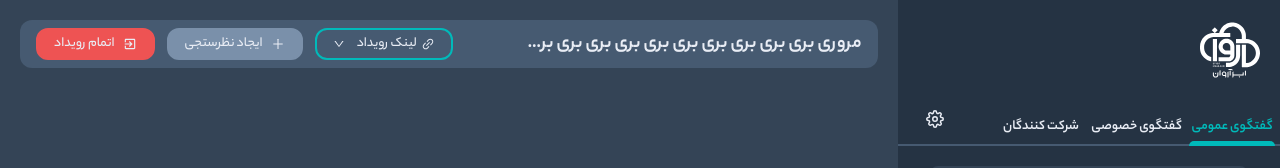
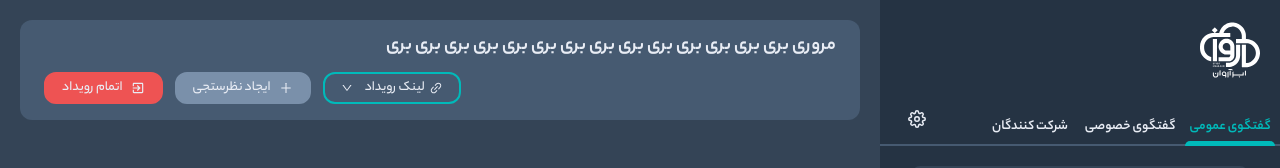
Before and after one commit to pooooriya/inpoint, a Next.js app: page / in a window 1280 px wide. Shown: the top 168 px of the page. Built offline with nearby package versions, Linux system fonts and the light colour scheme.

Commit message:
fix responsive

```diff
--- a/components/Layout/Header/index.tsx
+++ b/components/Layout/Header/index.tsx
@@ -15,11 +15,11 @@ export const Header = (props: HeaderProps) => {
     const [isOpenEndShow, setIsOpenEndShow] = useState(false)
     return (
         <>
-            <div className="bg-primary-900 flex rounded-xl items-center justify-between px-4 py-2 text-primary-300 text-xl">
-                <div className="h-full w-5/12">
-                    <h1 className="font-bold leading-none overflow-hidden whitespace-nowrap text-ellipsis w-[99%]">مروری بری بری بری بری بری بری بری بری بری بری بری بری بری بری</h1>
+            <div className="bg-primary-900 flex xl:flex-row flex-wrap rounded-xl items-center justify-center xl:justify-between text-center px-4 py-2 text-primary-300 text-xl w-full">
+                <div className="flex justify-start flex-auto m-2">
+                    <h1 className="font-bold text-right leading-none overflow-hidden whitespace-nowrap text-ellipsis w-[99%]">مروری بری بری بری بری بری بری بری بری بری بری بری بری بری بری</h1>
                 </div>
-                <div className="flex justify-end items-center w-7/12">
+                <div className="flex justify-end flex-auto m-2">
                     <DropDown Title="لینک رویداد" Icon={<AiOutlineLink className="ml-1" />} Type="primary">
                         <div className='cursor-pointer p-2 border mt-2 border-primary-800  bg-primary-1000 rounded-lg flex items-center'>
                             <div className='p-3 rounded-xl  bg-primary-800'>
--- a/components/Layout/Main/index.tsx
+++ b/components/Layout/Main/index.tsx
@@ -19,7 +19,7 @@ export const Main = (props: MainProps) => {
 
     return (
         <div className="bg-primary-1000 h-full p-0 flex flex-col md:p-3 lg:p-5 ">
-            <div className="hidden lg:block mb-2">
+            <div className="hidden lg:block mb-2 xl:flex flex-shrink-0 justify-center items-center w-full">
                 <Header />
             </div>
             <div className="fixed lg:relative inset-0 overflow-hidden h-full flex flex-col lg:flex-row justify-center items-center">
@@ -29,7 +29,7 @@ export const Main = (props: MainProps) => {
                 <div className="bg-primary-1100 lg:hidden w-full" style={{
                     height: `calc(100vh - ${videoSize}px)`
                 }}>
-                    <Navigation videoSize={videoSize} />
+                    <Navigation videoSize={videoSize ?? 0} />
                 </div>
             </div>
         </div>
--- a/components/Layout/index.tsx
+++ b/components/Layout/index.tsx
@@ -8,7 +8,7 @@ type LayoutProps = {
 export const Layout = (props: LayoutProps) => {
     return (
         <div className="flex h-screen">
-            <div className="hidden lg:flex md:basis-[400px] w-full">
+            <div className="hidden lg:flex md:basis-[400px] w-full flex-shrink-0 flex-grow-0">
                 <Sidebar />
             </div>
             <div className="flex-auto">
```
